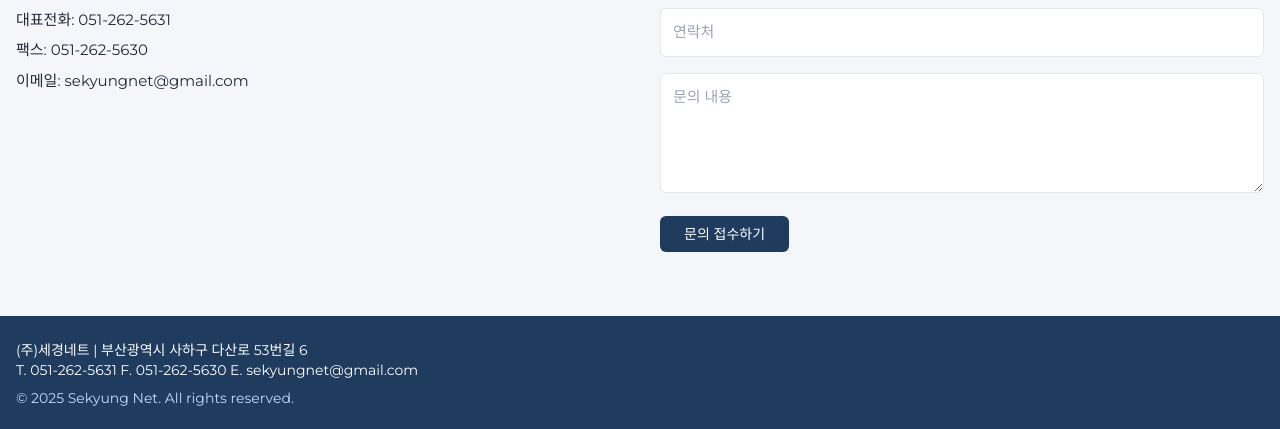
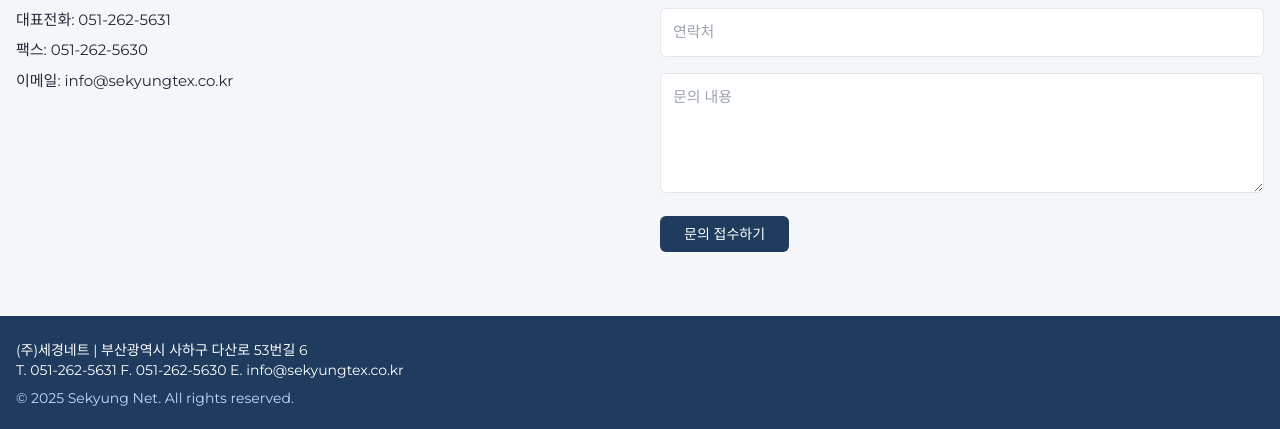
Before and after one commit to sekyungnetadmin/sekyungtex, a Next.js app: page /ko in a window 1280 px wide. Shown: the part 2007-2436 px from the top of the page. Built offline with nearby package versions, Linux system fonts and the light colour scheme.

Commit message:
modify email add

```diff
--- a/app/ko/KoFooter.tsx
+++ b/app/ko/KoFooter.tsx
@@ -3,7 +3,7 @@ export default function KoFooter() {
 <footer className="bg-[#1F3B5D] text-white py-6">
       <div className="max-w-7xl mx-auto px-4 text-sm">
         <p>(주)세경네트 | 부산광역시 사하구 다산로 53번길 6</p>
-<p>T. 051-262-5631   F. 051-262-5630   E. sekyungnet@gmail.com</p>
+<p>T. 051-262-5631   F. 051-262-5630   E. info@sekyungtex.co.kr</p>
         <p className="mt-2 text-blue-200">© 2025 Sekyung Net. All rights reserved.</p>
       </div>
     </footer>
--- a/app/ko/page.tsx
+++ b/app/ko/page.tsx
@@ -330,7 +330,7 @@ function ContactSection() {
           name: form.name,
           phone: form.phone,
           message: form.message,
-          email: "sekyungnet@gmail.com",
+          email: "info@sekyungtex.co.kr",
         },
         "-w_fPWNLiYzxocvMI"
       )
@@ -365,7 +365,7 @@ function ContactSection() {
             <div className="space-y-2 text-[15px] text-gray-800">
               <p>대표전화: 051-262-5631</p>
               <p>팩스: 051-262-5630</p>
-              <p>이메일: sekyungnet@gmail.com</p>
+              <p>이메일: info@sekyungtex.co.kr</p>
             </div>
           </div>
 
@@ -425,7 +425,7 @@ function KoFooter() {
     <footer className="bg-[#1F3B5D] text-white py-6">
       <div className="max-w-7xl mx-auto px-4 text-sm">
         <p>(주)세경네트 | 부산광역시 사하구 다산로 53번길 6</p>
-<p>T. 051-262-5631   F. 051-262-5630   E. sekyungnet@gmail.com</p>
+<p>T. 051-262-5631   F. 051-262-5630   E. info@sekyungtex.co.kr</p>
         <p className="mt-2 text-blue-200">© 2025 Sekyung Net. All rights reserved.</p>
       </div>
     </footer>
--- a/components/SekyungnetManufacturing.jsx
+++ b/components/SekyungnetManufacturing.jsx
@@ -527,7 +527,7 @@ function Contact() {
                 <Phone className="h-4 w-4 rotate-90" /> FAX +82-051-262-5630
               </p>
               <p className="flex items-center gap-2 !text-white">
-                <Mail className="h-4 w-4" /> sekyungnet@gmail.com
+                <Mail className="h-4 w-4" /> info@sekyungtex.co.kr
               </p>
               <p className="flex items-start gap-2 leading-relaxed !text-white">
                 <MapPin className="h-4 w-4 mt-[2px]" />
```
